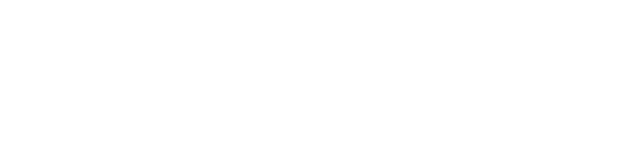
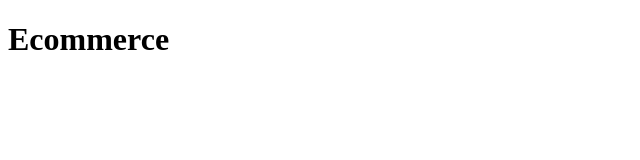
Before and after one commit to Lynnmansour/project, a plain HTML site: page index.html in a window 1280 px wide. Shown: the whole page, without its empty margins (0-640 px from the left). Drawn offline with Linux system fonts and the light colour scheme.

Commit message:
edit body

```diff
--- a/index.html
+++ b/index.html
@@ -6,6 +6,8 @@
     <title>Document</title>
 </head>
 <body>
-
+    <div>
+        <h1>Ecommerce </h1>
+    </div>
 </body>
 </html>
```
